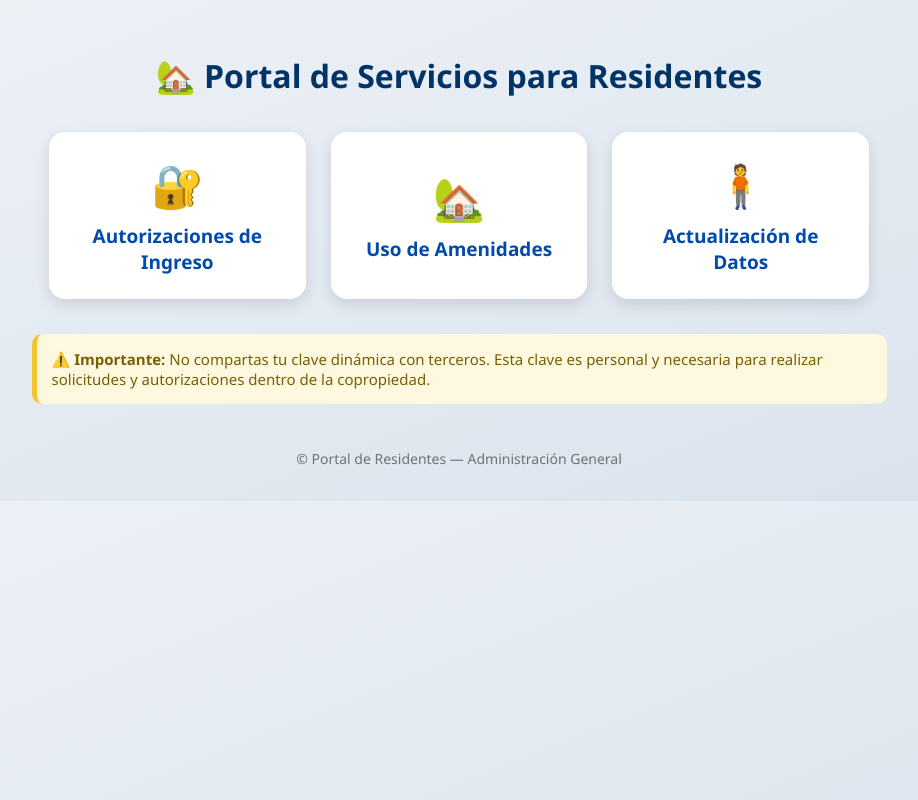
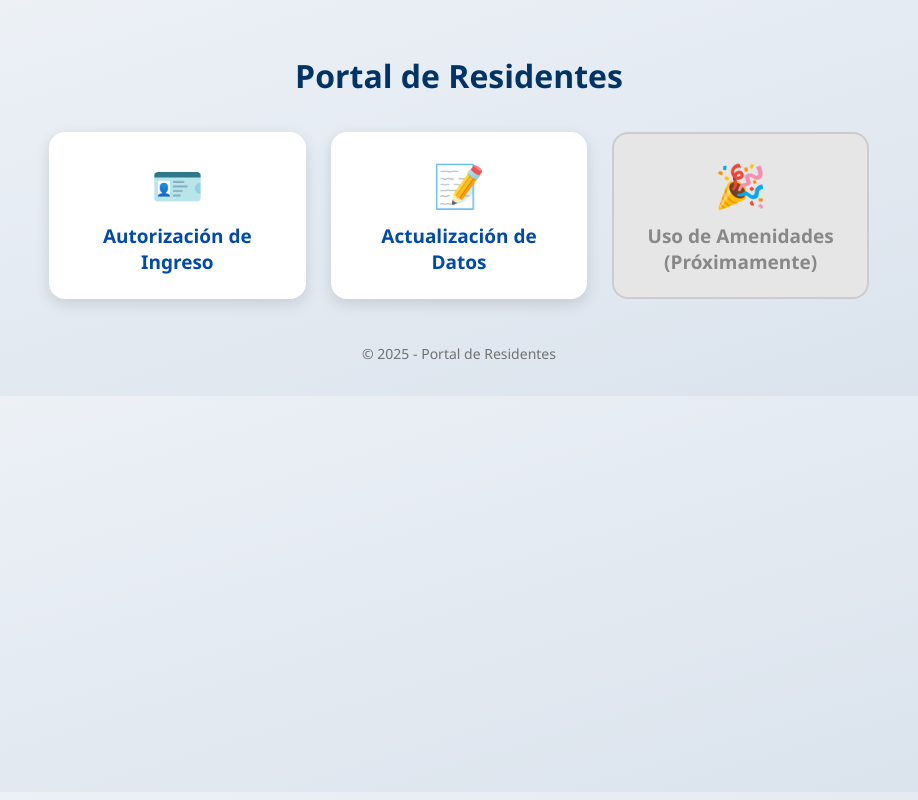
Before and after one commit to arturobother-stack/portal-residentes, a plain HTML site: page docs/index.html in a window 1280 px wide. Shown: the whole page, without its empty margins (181-1099 px from the left). Drawn offline with Linux system fonts and the light colour scheme.

Commit message:
Refactor index.html and update content

```diff
--- a/docs/index.html
+++ b/docs/index.html
@@ -4,7 +4,6 @@
 <meta charset="UTF-8" />
 <meta name="viewport" content="width=device-width, initial-scale=1.0" />
 <title>Portal de Residentes</title>
-
 <style>
     body {
         font-family: "Segoe UI", Arial, sans-serif;
@@ -42,6 +41,7 @@
         box-shadow: 0 5px 15px rgba(0,0,0,0.12);
         transition: all 0.25s ease-in-out;
         border: 2px solid transparent;
+        cursor: pointer;
     }
 
     .boton:hover {
@@ -50,9 +50,43 @@
         box-shadow: 0 8px 18px rgba(0,0,0,0.18);
     }
 
+    .desactivado {
+        background: #e6e6e6;
+        color: #888 !important;
+        cursor: not-allowed;
+        box-shadow: none;
+        border: 2px solid #ccc !important;
+    }
+
+    .desactivado:hover {
+        transform: none;
+        border-color: #ccc !important;
+        box-shadow: none;
+    }
+
     .emoji {
         font-size: 42px;
         margin-bottom: 10px;
+    }
+
+    #panel {
+        margin-top: 40px;
+        width: 100%;
+        max-width: 900px;
+        height: 630px;
+        background: white;
+        border-radius: 14px;
+        box-shadow: 0 8px 20px rgba(0,0,0,0.12);
+        margin-left: auto;
+        margin-right: auto;
+        overflow: hidden;
+        display: none;
+    }
+
+    #visor {
+        width: 100%;
+        height: 100%;
+        border: none;
     }
 
     footer {
@@ -61,53 +95,43 @@
         font-size: 14px;
         opacity: 0.8;
     }
-
-    .alerta {
-        margin-top: 35px;
-        background: #fff8e1;
-        border-left: 5px solid #f4c430;
-        padding: 15px;
-        border-radius: 10px;
-        font-size: 15px;
-        text-align: left;
-        max-width: 820px;
-        margin-left: auto;
-        margin-right: auto;
-        color: #7a5f00;
-    }
 </style>
-
 </head>
 <body>
 
-<h1>🏡 Portal de Servicios para Residentes</h1>
+<h1>Portal de Residentes</h1>
 
 <div class="contenedor">
+    <div class="boton" onclick="abrirPanel('https://app.kontrolid.com/app/myWork/webForm/id/u3edf4ba9-f75b-4531-b504-63395577bb88/s2305_70324')">
+        <div class="emoji">🪪</div>
+        Autorización de Ingreso
+    </div>
 
-    <a class="boton" href="https://app.kontrolid.com/app/myWork/webForm/id/u3edf4ba9-f75b-4531-b504-63395577bb88/s2305_70324" target="_blank">
-        <div class="emoji">🔐</div>
-        Autorizaciones de Ingreso
-    </a>
+    <div class="boton" onclick="abrirPanel('https://app.kontrolid.com/app/myWork/webForm/id/u890b11dd-61f4-41d2-a3b6-54d7ee0c1cc1/s2425_70747')">
+        <div class="emoji">📝</div>
+        Actualización de Datos
+    </div>
 
-    <a class="boton" href="#" target="_blank">
-        <div class="emoji">🏡</div>
-        Uso de Amenidades
-    </a>
-
-    <a class="boton" href="https://app.kontrolid.com/app/myWork/webForm/id/u890b11dd-61f4-41d2-a3b6-54d7ee0c1cc1/s2425_70747" target="_blank">
-        <div class="emoji">🧍</div>
-        Actualización de Datos
-    </a>
-
+    <div class="boton desactivado">
+        <div class="emoji">🎉</div>
+        Uso de Amenidades (Próximamente)
+    </div>
 </div>
 
-<div class="alerta">
-    ⚠️ <strong>Importante:</strong> No compartas tu clave dinámica con terceros.
-    Esta clave es personal y necesaria para realizar solicitudes y autorizaciones dentro de la copropiedad.
+<div id="panel">
+    <iframe id="visor"></iframe>
 </div>
 
+<script>
+function abrirPanel(url) {
+    document.getElementById("panel").style.display = "block";
+    document.getElementById("visor").src = url;
+    window.scrollTo({ top: document.getElementById('panel').offsetTop, behavior: 'smooth' });
+}
+</script>
+
 <footer>
-    © Portal de Residentes — Administración General
+    © 2025 - Portal de Residentes
 </footer>
 
 </body>
```
